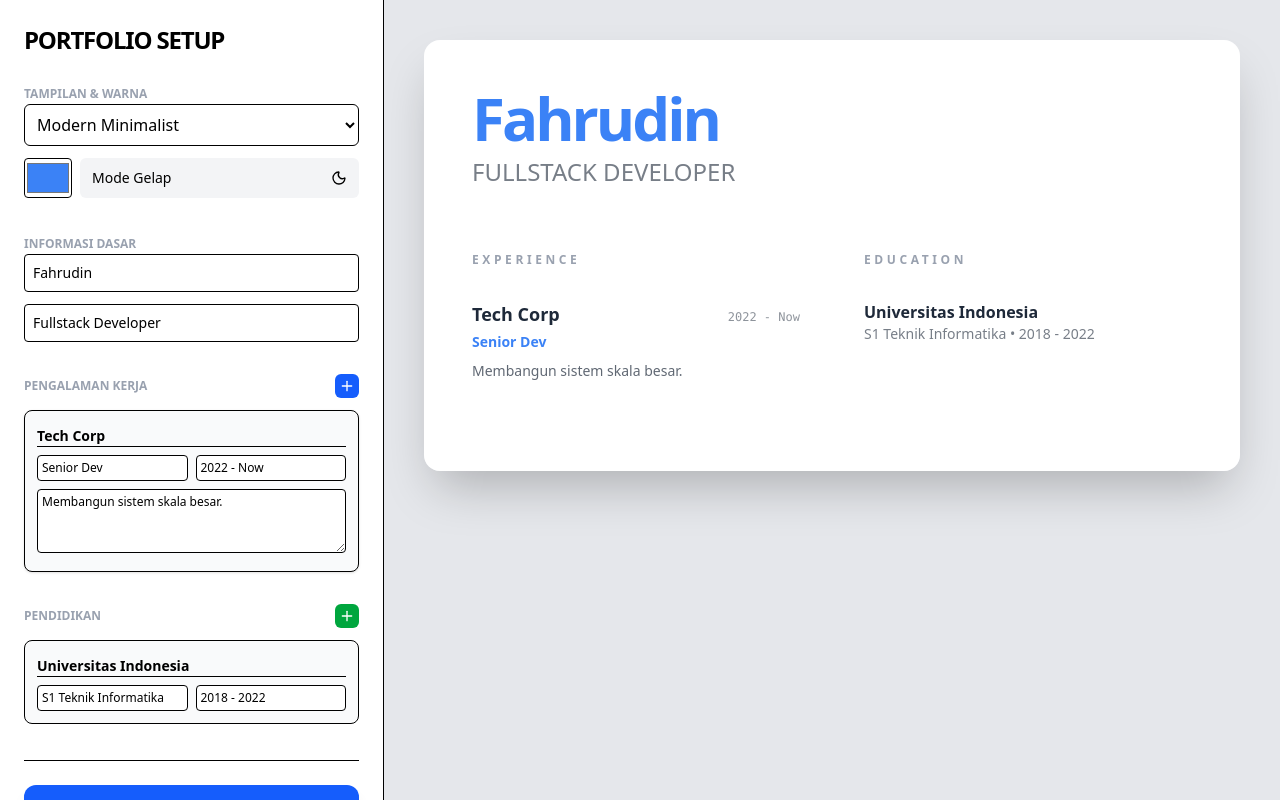
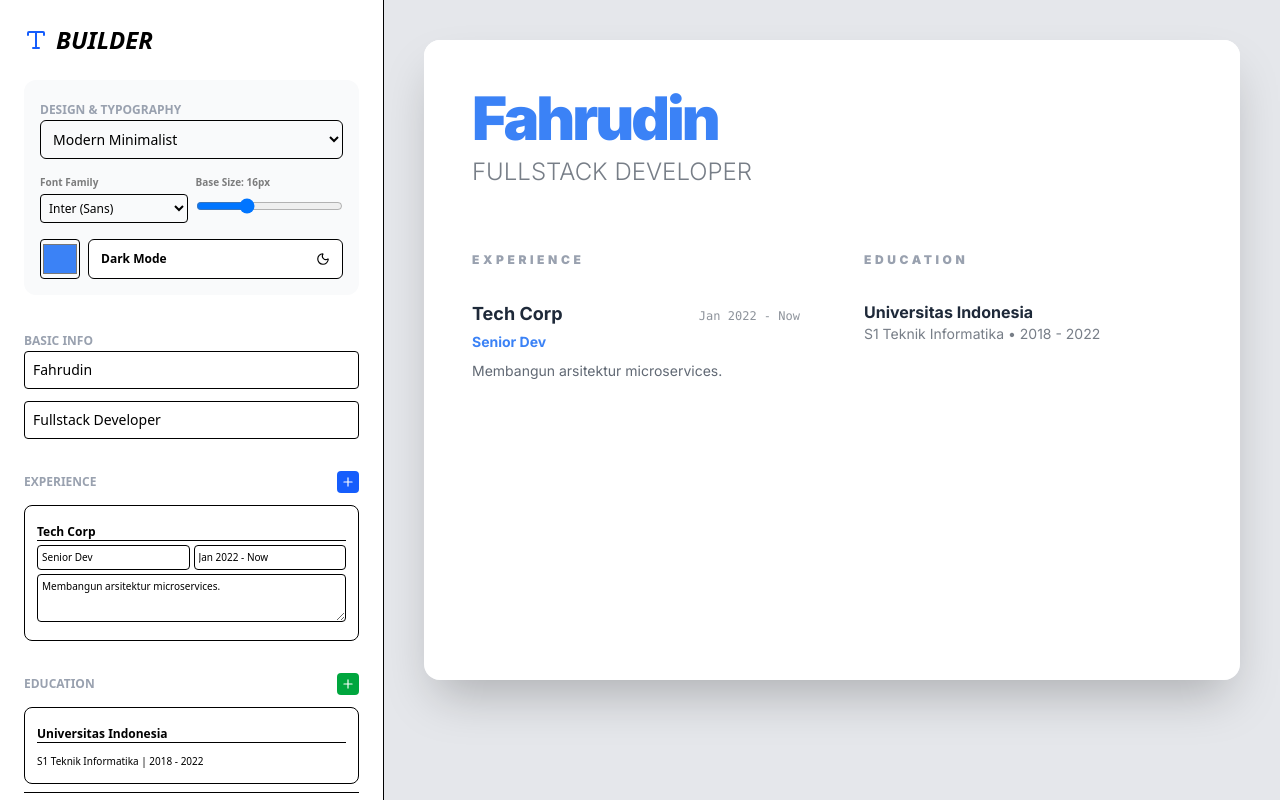
Before and after one commit to fahroediin/pf-maker, a React (Vite) app: page / in a window 1280 px wide. Built offline with nearby package versions, Linux system fonts and the light colour scheme.

Commit message:
add font style n size functionality

```diff
--- a/src/App.jsx
+++ b/src/App.jsx
@@ -16,14 +16,28 @@ const Preview = () => {
     }
   };
 
+  const fontStyle = {
+    fontFamily: `'${config.fontFamily}', sans-serif`,
+    fontSize: `${config.baseFontSize}px`,
+  };
+
   return (
     <div className="flex-1 h-screen bg-gray-200 overflow-y-auto p-4 md:p-10 flex justify-center items-start">
-      <div className={`w-full max-w-4xl shadow-2xl rounded-2xl overflow-hidden ${config.darkMode ? 'dark' : ''}`}>
-        {renderTemplate()}
+      {/* Dynamic Google Font Loader */}
+      <link rel="stylesheet" href={`https://fonts.googleapis.com/css2?family=${config.fontFamily.replace(' ', '+')}:wght@300;400;700;900&display=swap`} />
+
+      <div
+        className={`w-full max-w-4xl shadow-2xl rounded-2xl overflow-hidden transition-all duration-300 ${config.darkMode ? 'dark' : ''}`}
+        style={fontStyle}
+      >
+        <div className="bg-white dark:bg-gray-900 min-h-[80vh]">
+          {renderTemplate()}
+        </div>
       </div>
     </div>
   );
 };
+
 export default function App() {
   return (
     <PortfolioProvider>
--- a/src/components/Editor.jsx
+++ b/src/components/Editor.jsx
@@ -1,152 +1,116 @@
 import React from 'react';
 import { usePortfolio } from '../context/PortfolioContext';
 import { exportProject } from '../utils/exporter';
-import { Download, Plus, Trash2, Moon, Sun, Github } from 'lucide-react';
+import { Download, Plus, Trash2, Moon, Sun, Github, Type } from 'lucide-react';
+
+const FONT_OPTIONS = [
+  { name: 'Inter (Sans)', value: 'Inter' },
+  { name: 'Playfair Display (Serif)', value: 'Playfair Display' },
+  { name: 'Poppins (Modern)', value: 'Poppins' },
+  { name: 'JetBrains Mono (Code)', value: 'JetBrains Mono' },
+  { name: 'Lora (Elegant)', value: 'Lora' },
+];
 
 const Editor = () => {
   const { config, updateConfig, addItem, removeItem } = usePortfolio();
 
-  // Helper untuk update item dalam array (Experience/Education)
   const updateItemInArray = (key, id, field, value) => {
-    const updatedArray = config[key].map(item =>
-      item.id === id ? { ...item, [field]: value } : item
-    );
+    const updatedArray = config[key].map(item => item.id === id ? { ...item, [field]: value } : item);
     updateConfig(key, updatedArray);
   };
 
   return (
-    <div className="w-full md:w-96 h-screen bg-white border-r p-6 overflow-y-auto custom-scrollbar flex flex-col">
-      <h1 className="text-2xl font-black mb-6 tracking-tighter">PORTFOLIO SETUP</h1>
+    <div className="w-full md:w-96 h-screen bg-white border-r p-6 overflow-y-auto custom-scrollbar flex flex-col shadow-2xl">
+      <h1 className="text-2xl font-black mb-6 flex items-center gap-2 italic">
+        <Type className="text-blue-600" /> BUILDER
+      </h1>
 
       <div className="space-y-8 flex-1">
-        {/* Template & Theme */}
-        <section className="space-y-3">
-          <label className  ="text-xs font-black uppercase text-gray-400">Tampilan & Warna</label>
-          <select
-            className="w-full p-2 border rounded-md"
-            value={config.templateId}
-            onChange={(e) => updateConfig('templateId', e.target.value)}
-          >
+        {/* Appearance Section */}
+        <section className="space-y-4 p-4 bg-gray-50 rounded-xl">
+          <label className="text-xs font-black uppercase text-gray-400">Design & Typography</label>
+
+          <select className="w-full p-2 border rounded-md text-sm" value={config.templateId} onChange={(e) => updateConfig('templateId', e.target.value)}>
             <option value="modern">Modern Minimalist</option>
             <option value="classic">Classic Corporate</option>
             <option value="creative">Creative Playful</option>
             <option value="terminal">Developer Terminal</option>
           </select>
 
+          <div className="grid grid-cols-2 gap-2">
+            <div className="flex flex-col gap-1">
+              <label className="text-[10px] font-bold opacity-50">Font Family</label>
+              <select className="w-full p-1 border rounded text-xs" value={config.fontFamily} onChange={(e) => updateConfig('fontFamily', e.target.value)}>
+                {FONT_OPTIONS.map(f => <option key={f.value} value={f.value}>{f.name}</option>)}
+              </select>
+            </div>
+            <div className="flex flex-col gap-1">
+              <label className="text-[10px] font-bold opacity-50">Base Size: {config.baseFontSize}px</label>
+              <input type="range" min="12" max="24" value={config.baseFontSize} onChange={(e) => updateConfig('baseFontSize', e.target.value)} className="w-full h-2 mt-2" />
+            </div>
+          </div>
+
           <div className="flex gap-2">
-            <input
-                type="color"
-                className="w-12 h-10 border rounded cursor-pointer"
-                value={config.primaryColor}
-                onChange={e => updateConfig('primaryColor', e.target.value)}
-            />
-            <button
-                onClick={() => updateConfig('darkMode', !config.darkMode)}
-                className="flex-1 flex justify-between items-center px-3 py-2 bg-gray-100 rounded-md hover:bg-gray-200 transition"
-            >
-                <span className="text-sm font-medium">Mode Gelap</span>
-                {config.darkMode ? <Sun size={16} className="text-yellow-500"/> : <Moon size={16}/>}
+            <input type="color" className="w-10 h-10 border rounded cursor-pointer" value={config.primaryColor} onChange={e => updateConfig('primaryColor', e.target.value)} />
+            <button onClick={() => updateConfig('darkMode', !config.darkMode)} className="flex-1 flex justify-between items-center px-3 py-2 bg-white border rounded-md">
+              <span className="text-xs font-bold">Dark Mode</span>
+              {config.darkMode ? <Sun size={14} className="text-yellow-500"/> : <Moon size={14}/>}
             </button>
           </div>
         </section>
 
-        {/* Informasi Dasar */}
+        {/* Basic Info */}
         <section className="space-y-3">
-          <label className="text-xs font-black uppercase text-gray-400">Informasi Dasar</label>
-          <input className="w-full p-2 border rounded text-sm" placeholder="Nama Lengkap" value={config.name} onChange={e => updateConfig('name', e.target.value)} />
-          <input className="w-full p-2 border rounded text-sm" placeholder="Jabatan (e.g. Web Developer)" value={config.role} onChange={e => updateConfig('role', e.target.value)} />
+           <label className="text-xs font-black uppercase text-gray-400">Basic Info</label>
+           <input className="w-full p-2 border rounded text-sm" placeholder="Full Name" value={config.name} onChange={e => updateConfig('name', e.target.value)} />
+           <input className="w-full p-2 border rounded text-sm" placeholder="Job Title" value={config.role} onChange={e => updateConfig('role', e.target.value)} />
         </section>
 
-        {/* Pengalaman Kerja */}
+        {/* Work Experience */}
         <section>
           <div className="flex justify-between items-center mb-3">
-            <label className="text-xs font-black uppercase text-gray-400">Pengalaman Kerja</label>
-            <button
-                onClick={() => addItem('experiences', { id: Date.now(), company: '', role: '', dates: '', desc: '' })}
-                className="p-1 bg-blue-600 text-white rounded-md hover:bg-blue-700"
-            >
-                <Plus size={16}/>
-            </button>
+            <label className="text-xs font-black uppercase text-gray-400">Experience</label>
+            <button onClick={() => addItem('experiences', { id: Date.now(), company: '', role: '', dates: '', desc: '' })} className="p-1 bg-blue-600 text-white rounded"><Plus size={14}/></button>
           </div>
-
-          {config.experiences.map((exp) => (
-            <div key={exp.id} className="p-3 border rounded-lg mb-4 bg-gray-50 relative group shadow-sm">
-              <button
-                onClick={() => removeItem('experiences', exp.id)}
-                className="absolute -top-2 -right-2 bg-white border text-red-500 p-1 rounded-full shadow-md opacity-0 group-hover:opacity-100 transition"
-              >
-                <Trash2 size={12}/>
-              </button>
-
-              <div className="space-y-2">
-                <input
-                    className="w-full text-sm font-bold bg-transparent border-b outline-none focus:border-blue-500"
-                    placeholder="Nama Perusahaan"
-                    value={exp.company}
-                    onChange={e => updateItemInArray('experiences', exp.id, 'company', e.target.value)}
-                />
-                <div className="flex gap-2">
-                    <input
-                        className="w-1/2 text-xs p-1 border rounded bg-white"
-                        placeholder="Jabatan"
-                        value={exp.role}
-                        onChange={e => updateItemInArray('experiences', exp.id, 'role', e.target.value)}
-                    />
-                    <input
-                        className="w-1/2 text-xs p-1 border rounded bg-white"
-                        placeholder="Bulan/Tahun"
-                        value={exp.dates}
-                        onChange={e => updateItemInArray('experiences', exp.id, 'dates', e.target.value)}
-                    />
-                </div>
-                <textarea
-                    className="w-full text-xs p-1 border rounded bg-white h-16"
-                    placeholder="Deskripsi pekerjaan..."
-                    value={exp.desc}
-                    onChange={e => updateItemInArray('experiences', exp.id, 'desc', e.target.value)}
-                />
+          {config.experiences.map(exp => (
+            <div key={exp.id} className="p-3 border rounded-lg mb-3 bg-white relative group">
+              <button onClick={() => removeItem('experiences', exp.id)} className="absolute top-1 right-1 text-red-500 opacity-0 group-hover:opacity-100"><Trash2 size={12}/></button>
+              <input className="w-full text-xs font-bold mb-1 outline-none border-b" placeholder="Company" value={exp.company} onChange={e => updateItemInArray('experiences', exp.id, 'company', e.target.value)} />
+              <div className="flex gap-1 mb-1">
+                <input className="w-1/2 text-[10px] p-1 border rounded" placeholder="Role" value={exp.role} onChange={e => updateItemInArray('experiences', exp.id, 'role', e.target.value)} />
+                <input className="w-1/2 text-[10px] p-1 border rounded" placeholder="Dates" value={exp.dates} onChange={e => updateItemInArray('experiences', exp.id, 'dates', e.target.value)} />
               </div>
+              <textarea className="w-full text-[10px] p-1 border rounded h-12" placeholder="Description" value={exp.desc} onChange={e => updateItemInArray('experiences', exp.id, 'desc', e.target.value)} />
             </div>
           ))}
         </section>
 
-        {/* Pendidikan (Opsional: Ditambahkan agar sinkron dengan Preview) */}
+        {/* Education */}
         <section>
           <div className="flex justify-between items-center mb-3">
-            <label className="text-xs font-black uppercase text-gray-400">Pendidikan</label>
-            <button
-                onClick={() => addItem('education', { id: Date.now(), school: '', degree: '', dates: '' })}
-                className="p-1 bg-green-600 text-white rounded-md hover:bg-green-700"
-            >
-                <Plus size={16}/>
-            </button>
+            <label className="text-xs font-black uppercase text-gray-400">Education</label>
+            <button onClick={() => addItem('education', { id: Date.now(), school: '', degree: '', dates: '' })} className="p-1 bg-green-600 text-white rounded"><Plus size={14}/></button>
           </div>
-          {config.education.map((edu) => (
-            <div key={edu.id} className="p-3 border rounded-lg mb-3 bg-gray-50 relative group">
-                <button onClick={() => removeItem('education', edu.id)} className="absolute -top-2 -right-2 bg-white border text-red-500 p-1 rounded-full opacity-0 group-hover:opacity-100 transition"><Trash2 size={12}/></button>
-                <input className="w-full text-sm font-bold bg-transparent border-b mb-2" placeholder="Nama Sekolah/Univ" value={edu.school} onChange={e => updateItemInArray('education', edu.id, 'school', e.target.value)} />
-                <div className="flex gap-2">
-                    <input className="w-1/2 text-xs p-1 border rounded bg-white" placeholder="Gelar/Jurusan" value={edu.degree} onChange={e => updateItemInArray('education', edu.id, 'degree', e.target.value)} />
-                    <input className="w-1/2 text-xs p-1 border rounded bg-white" placeholder="Tahun" value={edu.dates} onChange={e => updateItemInArray('education', edu.id, 'dates', e.target.value)} />
-                </div>
+          {config.education.map(edu => (
+            <div key={edu.id} className="p-3 border rounded-lg mb-2 bg-white group relative">
+              <button onClick={() => removeItem('education', edu.id)} className="absolute top-1 right-1 text-red-500 opacity-0 group-hover:opacity-100"><Trash2 size={12}/></button>
+              <input className="w-full text-xs font-bold outline-none border-b mb-1" placeholder="School Name" value={edu.school} onChange={e => updateItemInArray('education', edu.id, 'school', e.target.value)} />
+              <input className="w-full text-[10px] border-none" placeholder="Degree / Dates" value={`${edu.degree} | ${edu.dates}`} onChange={e => {
+                  const parts = e.target.value.split('|');
+                  updateItemInArray('education', edu.id, 'degree', parts[0]?.trim());
+                  updateItemInArray('education', edu.id, 'dates', parts[1]?.trim());
+              }} />
             </div>
           ))}
         </section>
       </div>
 
-      {/* Tombol Aksi di Bawah */}
-      <div className="pt-6 border-t space-y-3 mt-6">
-        <button
-            onClick={() => exportProject(config)}
-            className="w-full flex items-center justify-center gap-2 bg-blue-600 text-white py-3 rounded-xl font-bold hover:bg-blue-700 transition shadow-lg"
-        >
+      <div className="pt-6 border-t space-y-2">
+        <button onClick={() => exportProject(config)} className="w-full flex items-center justify-center gap-2 bg-blue-600 text-white py-3 rounded-xl font-bold hover:bg-blue-700 transition">
           <Download size={18}/> Download ZIP
         </button>
-        <button
-            onClick={() => window.open('https://github.com/new', '_blank')}
-            className="w-full flex items-center justify-center gap-2 bg-gray-900 text-white py-3 rounded-xl font-bold hover:bg-black transition shadow-lg"
-        >
-          <Github size={18}/> Hubungkan GitHub
+        <button onClick={() => window.open('https://github.com/new', '_blank')} className="w-full flex items-center justify-center gap-2 bg-gray-900 text-white py-3 rounded-xl font-bold hover:bg-black transition">
+          <Github size={18}/> Push to GitHub
         </button>
       </div>
     </div>
--- a/src/context/PortfolioContext.jsx
+++ b/src/context/PortfolioContext.jsx
@@ -11,8 +11,10 @@ export const PortfolioProvider = ({ children }) => {
     primaryColor: '#3b82f6',
     darkMode: false,
     templateId: 'modern',
+    fontFamily: 'Inter',
+    baseFontSize: 16,
     experiences: [
-      { id: 1, company: 'Tech Corp', role: 'Senior Dev', dates: '2022 - Now', desc: 'Membangun sistem skala besar.' }
+      { id: 1, company: 'Tech Corp', role: 'Senior Dev', dates: 'Jan 2022 - Now', desc: 'Membangun arsitektur microservices.' }
     ],
     education: [
       { id: 1, school: 'Universitas Indonesia', degree: 'S1 Teknik Informatika', dates: '2018 - 2022' }
@@ -22,8 +24,8 @@ export const PortfolioProvider = ({ children }) => {
 
   const updateConfig = (key, value) => setConfig(prev => ({ ...prev, [key]: value }));
 
-  // Helper untuk menambah/menghapus item list
   const addItem = (key, item) => setConfig(prev => ({ ...prev, [key]: [...prev[key], item] }));
+
   const removeItem = (key, id) => setConfig(prev => ({ ...prev, [key]: prev[key].filter(i => i.id !== id) }));
 
   return (
--- a/src/utils/exporter.js
+++ b/src/utils/exporter.js
@@ -6,24 +6,16 @@ export const exportProject = (config) => {
 
   const expHTML = config.experiences.map(exp => `
     <div class="item">
-        <div class="header">
-            <strong>${exp.company}</strong>
-            <span>${exp.dates}</span>
-        </div>
-        <div class="role">${exp.role}</div>
+        <div class="header"><strong>${exp.company}</strong><span>${exp.dates}</span></div>
+        <div class="role" style="color: var(--primary)">${exp.role}</div>
         <p>${exp.desc}</p>
-    </div>
-  `).join('');
+    </div>`).join('');
 
   const eduHTML = config.education.map(edu => `
     <div class="item">
-        <div class="header">
-            <strong>${edu.school}</strong>
-            <span>${edu.dates}</span>
-        </div>
+        <div class="header"><strong>${edu.school}</strong><span>${edu.dates}</span></div>
         <div class="role">${edu.degree}</div>
-    </div>
-  `).join('');
+    </div>`).join('');
 
   const htmlContent = `
 <!DOCTYPE html>
@@ -31,29 +23,31 @@ export const exportProject = (config) => {
 <head>
     <meta charset="UTF-8"><meta name="viewport" content="width=device-width, initial-scale=1.0">
     <title>${config.name} - Portfolio</title>
+    <link href="https://fonts.googleapis.com/css2?family=${config.fontFamily.replace(' ', '+')}:wght@300;400;700;900&display=swap" rel="stylesheet">
     <script src="https://cdn.tailwindcss.com"></script>
     <style>
         :root { --primary: ${config.primaryColor}; }
-        body { font-family: sans-serif; }
+        body { font-family: '${config.fontFamily}', sans-serif; font-size: ${config.baseFontSize}px; }
         .dark body { background: #0f172a; color: white; }
-        .item { margin-bottom: 20px; }
-        .header { display: flex; justify-content: space-between; font-size: 1.1rem; }
-        .role { color: var(--primary); font-weight: bold; font-size: 0.9rem; }
+        .item { margin-bottom: 2rem; }
+        .header { display: flex; justify-content: space-between; font-weight: bold; }
+        .role { font-weight: 600; font-size: 0.9em; margin-bottom: 5px; }
+        p { opacity: 0.8; font-size: 0.95em; line-height: 1.6; }
     </style>
 </head>
-<body class="p-10">
-    <div class="max-w-3xl mx-auto">
-        <header class="text-center mb-12">
-            <h1 class="text-5xl font-black uppercase" style="color: var(--primary)">${config.name}</h1>
-            <p class="text-xl opacity-60">${config.role}</p>
+<body class="p-8 md:p-20">
+    <div class="max-w-4xl mx-auto">
+        <header style="margin-bottom: 60px">
+            <h1 style="color:var(--primary); font-size: 3.5rem; font-weight: 900; margin:0">${config.name}</h1>
+            <p style="font-size: 1.5rem; opacity: 0.5">${config.role}</p>
         </header>
-        <div class="grid md:grid-cols-2 gap-10">
+        <div style="display: grid; grid-template-columns: repeat(auto-fit, minmax(300px, 1fr)); gap: 50px;">
             <section>
-                <h2 class="text-2xl font-bold border-b-2 mb-4" style="border-color: var(--primary)">Pengalaman</h2>
+                <h2 style="border-bottom: 2px solid var(--primary); padding-bottom: 10px; margin-bottom: 30px">EXPERIENCE</h2>
                 ${expHTML}
             </section>
             <section>
-                <h2 class="text-2xl font-bold border-b-2 mb-4" style="border-color: var(--primary)">Pendidikan</h2>
+                <h2 style="border-bottom: 2px solid var(--primary); padding-bottom: 10px; margin-bottom: 30px">EDUCATION</h2>
                 ${eduHTML}
             </section>
         </div>
@@ -62,5 +56,5 @@ export const exportProject = (config) => {
 </html>`;
 
   zip.file("index.html", htmlContent);
-  zip.generateAsync({ type: "blob" }).then(content => saveAs(content, "Portfolio.zip"));
+  zip.generateAsync({ type: "blob" }).then(content => saveAs(content, `${config.name}_Portfolio.zip`));
 };
```
